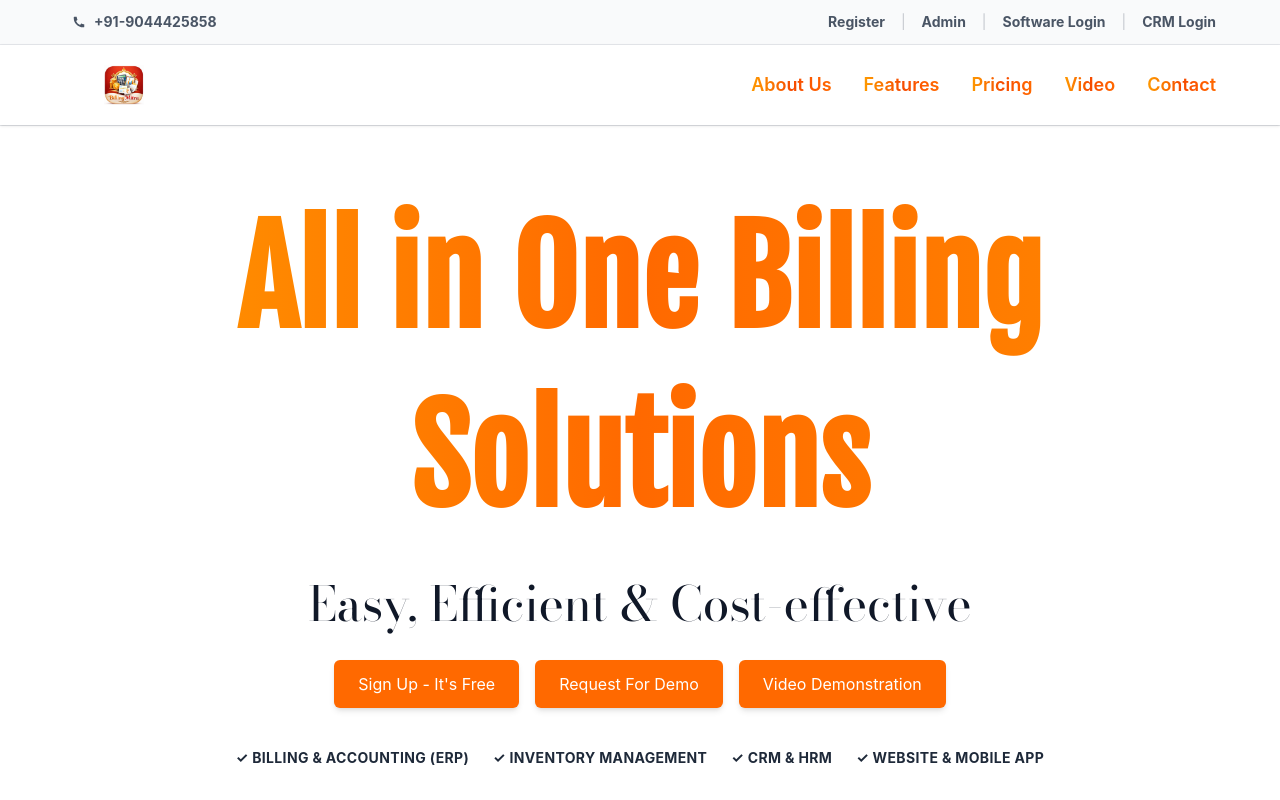
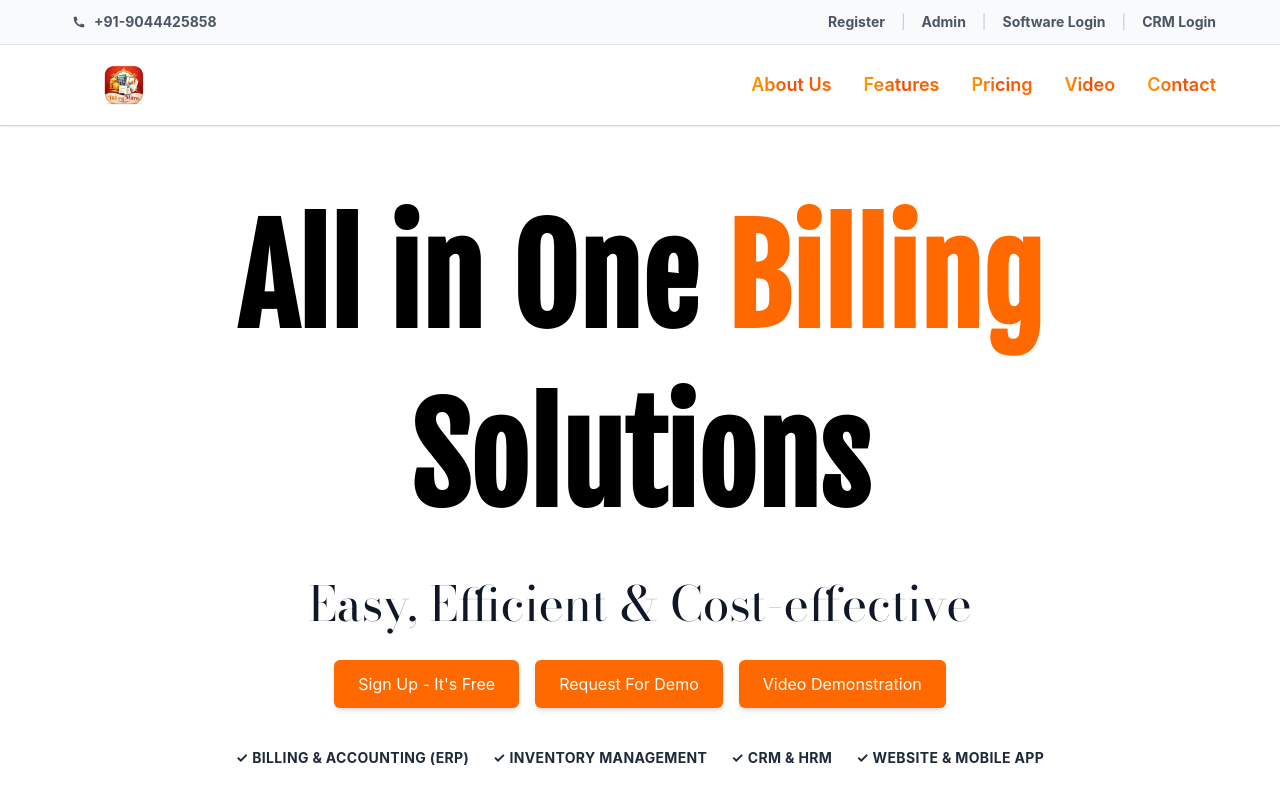
Before and after one commit to official1saurabh-ship-it/Billing-Landing-Page, a React (Vite) app: page / in a window 1280 px wide. Shown: the top 800 px of the page. Built offline with nearby package versions, Linux system fonts and the light colour scheme; a web font is replaced by a local one.

Commit message:
few more updates

```diff
--- a/src/pages/HomePage.jsx
+++ b/src/pages/HomePage.jsx
@@ -143,9 +143,9 @@ const HomePage = () => {
       <div className="pt-10 md:pt-16 min-h-[60vh] flex flex-col items-center justify-center text-center px-4 md:px-8">
         <h1
           style={{ fontFamily: "Fjalla One" }}
-          className="text-9xl sm:text-5xl md:text-7xl lg:text-9xl leading-[1.2] md:leading-[1.4] font-bold bg-gradient-to-r from-amber-500 via-orange-500 to-orange-400 bg-clip-text text-transparent"
+          className="text-9xl sm:text-5xl md:text-7xl lg:text-9xl leading-[1.2] md:leading-[1.4] font-bold text-black"
         >
-          All in One Billing Solutions
+          All in One <span className="text-orange-500">Billing</span>  Solutions
         </h1>
 
         <h2
```
